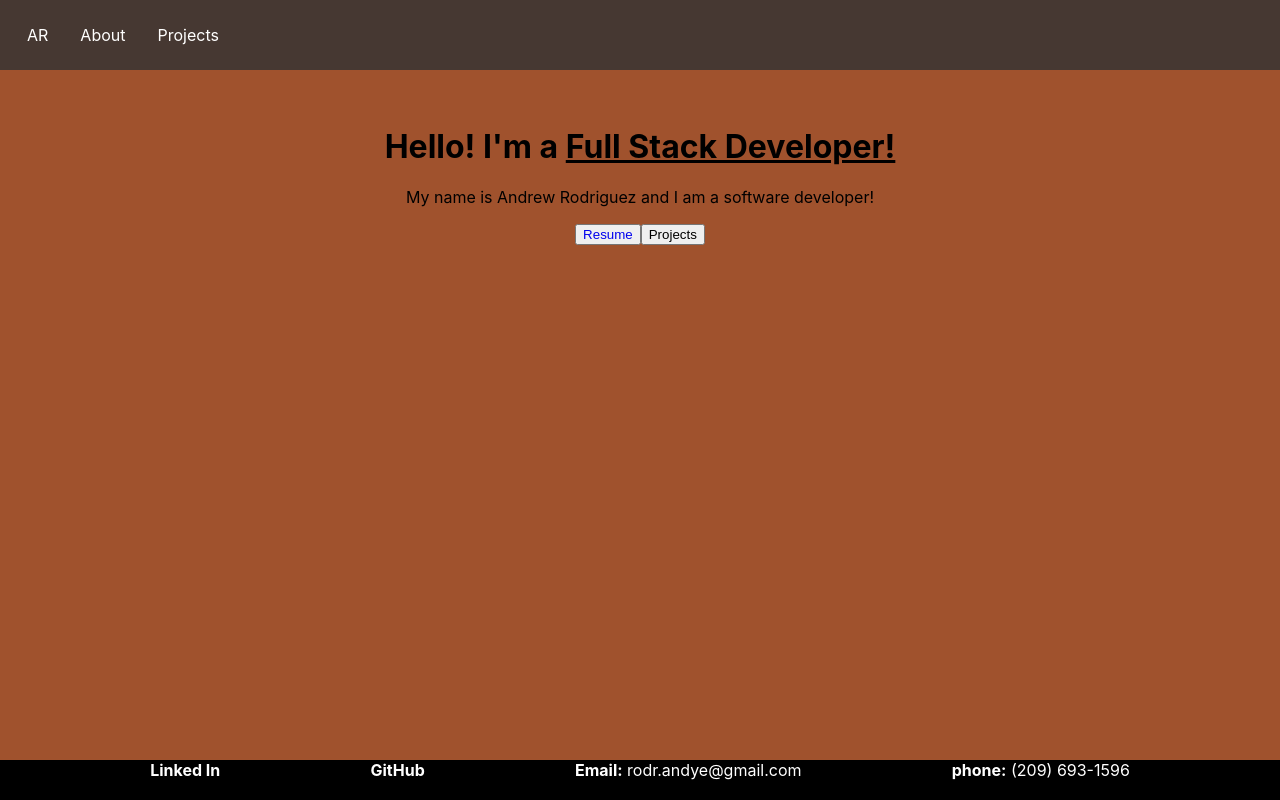
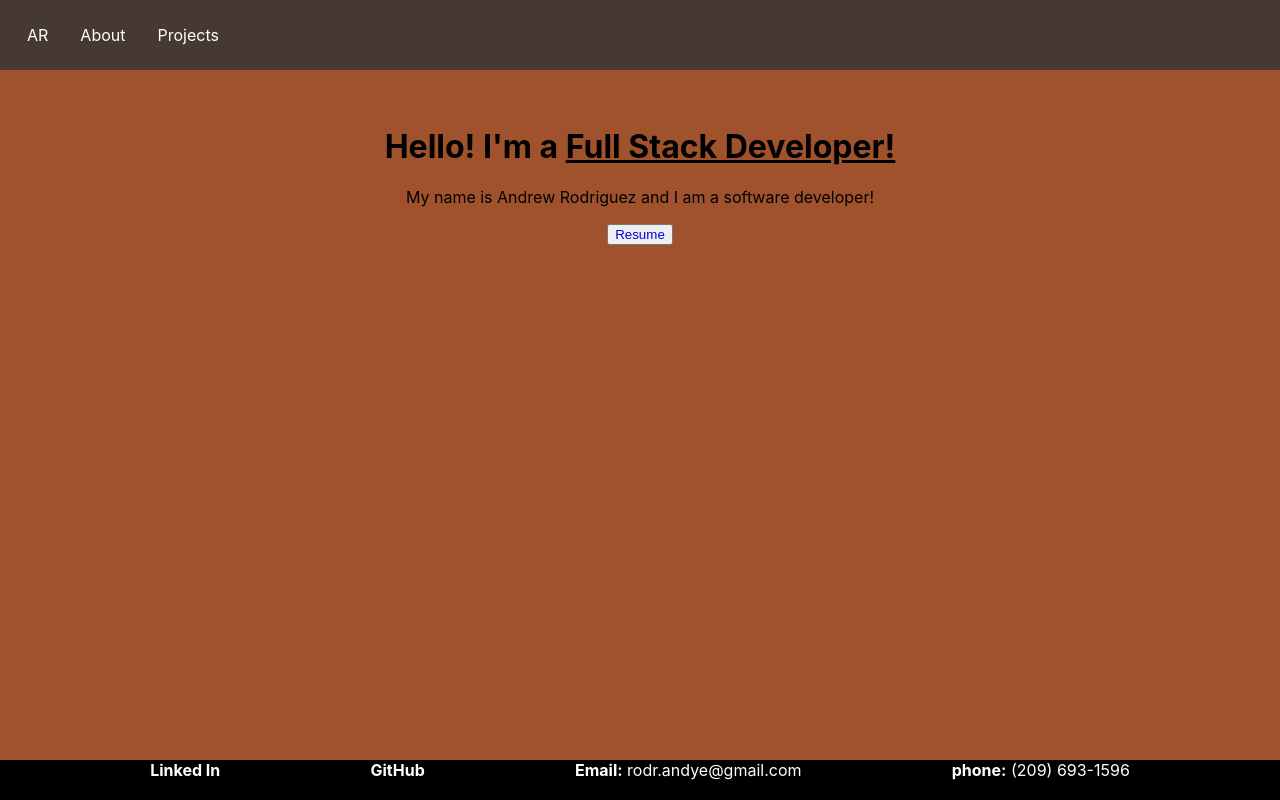
Before and after one commit to Andyrod209/Andyrod209.github.io, a React (Create React App) app: page / in a window 1280 px wide. Built offline with nearby package versions, Linux system fonts and the light colour scheme.

Commit message:
Refactor: Removed projects button.

```diff
--- a/src/pages/HomePage/HomePage.js
+++ b/src/pages/HomePage/HomePage.js
@@ -10,7 +10,6 @@ const HomePage = () => {
             <p class="home-text">My name is Andrew Rodriguez and I am a software developer!</p>
 
             <button><a href={process.env.PUBLIC_URL + "extraFiles/Rodriguez_Resume.pdf"} target="_blank">Resume</a></button>
-            <button>Projects</button>
         </div> );
 }
 
```
